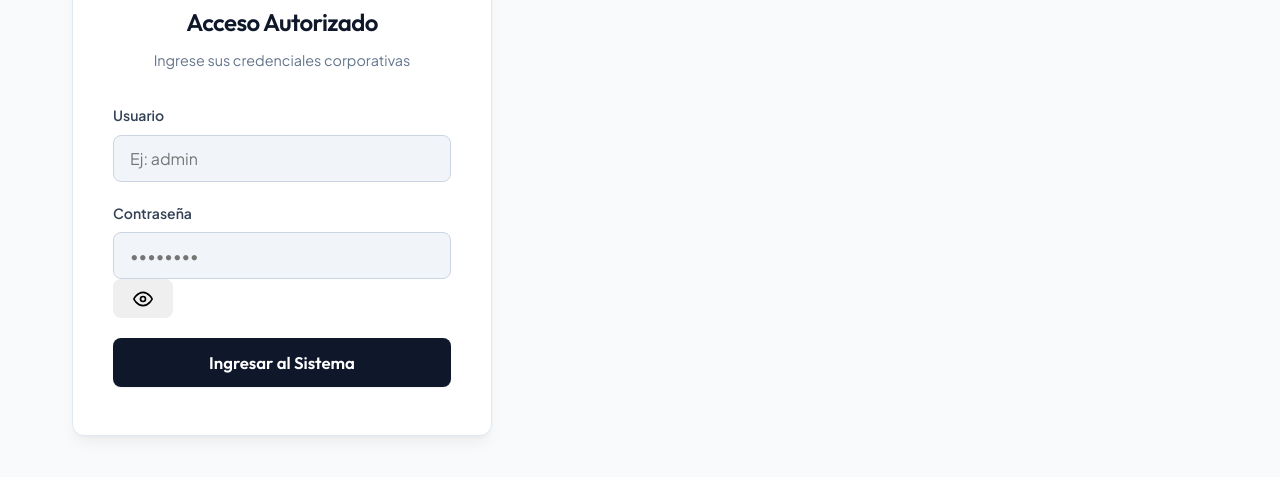
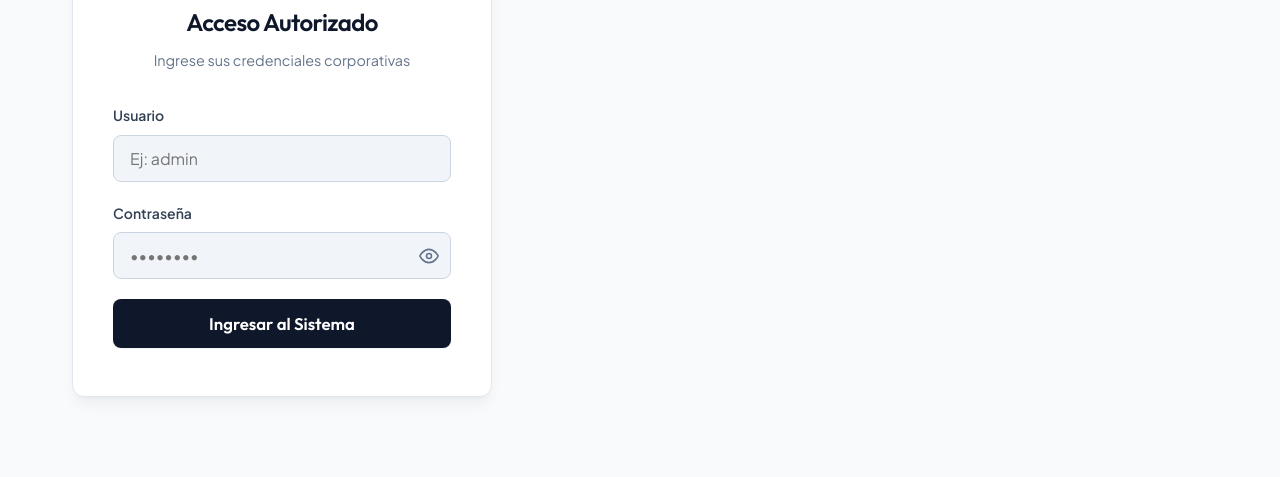
Before and after one commit to ClaudioDelgado85/Control_de_Personal, a website: page index.html in a window 1280 px wide. Shown: the part 255-732 px from the top of the page. Drawn offline with nearby package versions, Linux system fonts and the light colour scheme.

Commit message:
Final UX Polish: Password toggle and Metrics button relocation

```diff
--- a/styles.css
+++ b/styles.css
@@ -264,6 +264,30 @@ h1, h2, h3, h4, .title-highlight {
 .input-group, .input-group-inline {
     margin-bottom: 1.25rem;
     text-align: left;
+    position: relative;
+}
+
+.input-with-icon {
+    position: relative;
+    display: flex;
+    align-items: center;
+}
+
+.btn-toggle-password {
+    position: absolute;
+    right: 12px;
+    background: transparent;
+    border: none;
+    color: var(--text-muted);
+    cursor: pointer;
+    padding: 0;
+    display: flex;
+    align-items: center;
+    transition: color var(--transition-fast);
+}
+
+.btn-toggle-password:hover {
+    color: var(--primary-color);
 }
 
 label {
```
